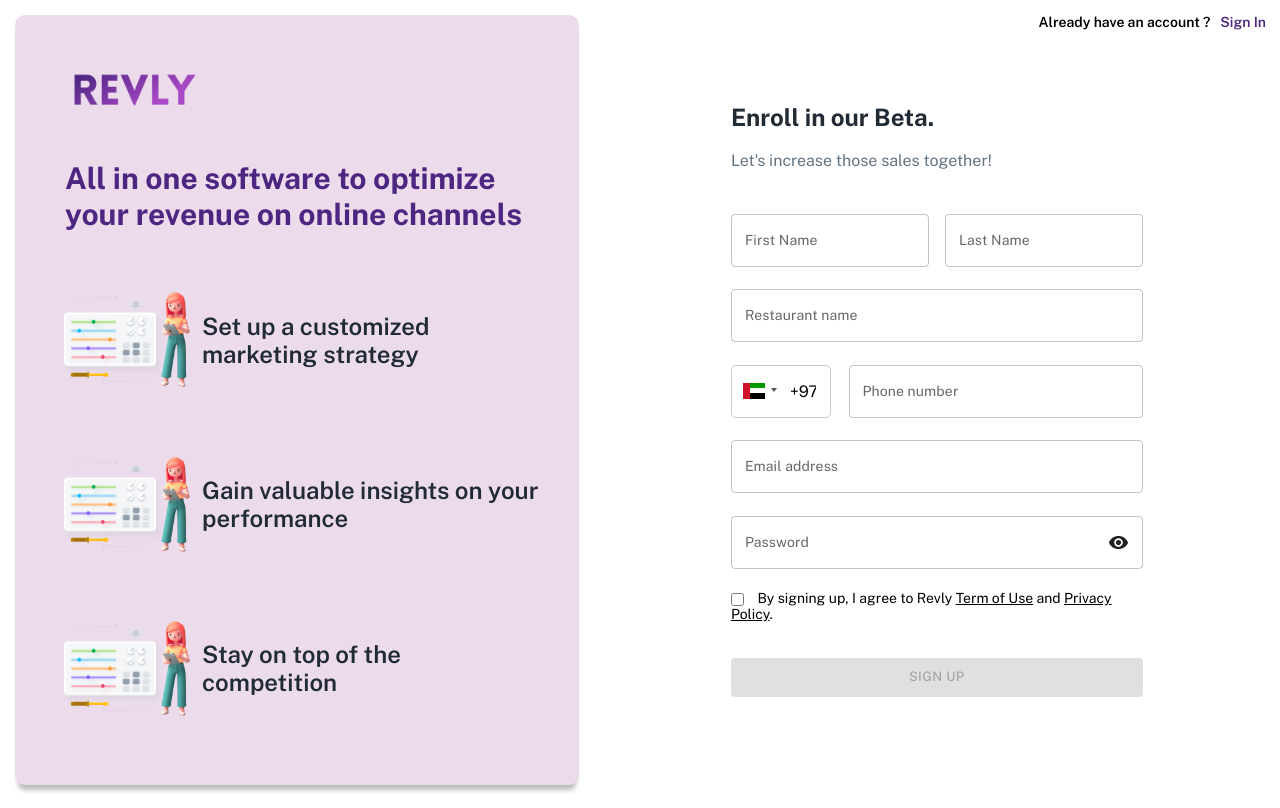
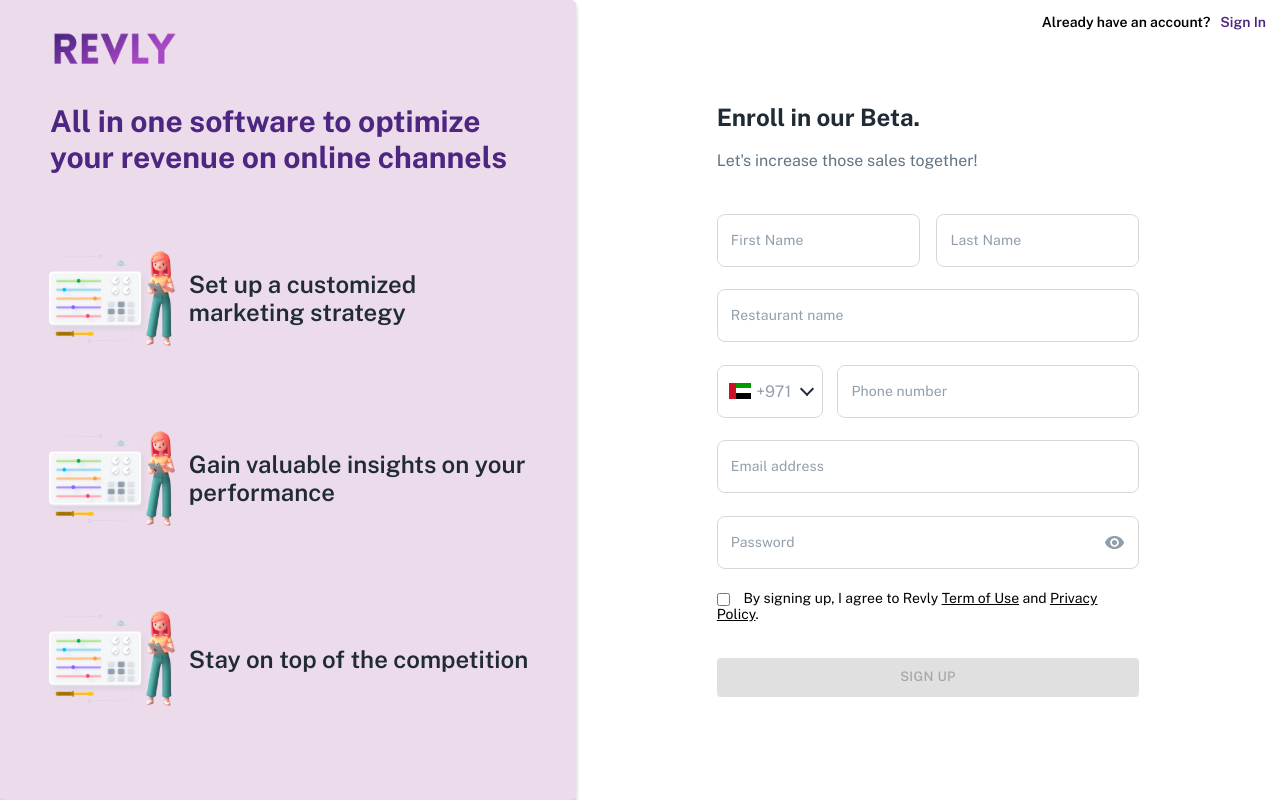
Before and after one commit to blkdot/revly-webapp, a React (Create React App) app: page /signup in a window 1280 px wide. Built offline with nearby package versions, Linux system fonts and the light colour scheme; no server answers.

Commit message:
signin and signup update

```diff
--- a/src/components/forms/authForm/signUpForm/SignUpForm.jsx
+++ b/src/components/forms/authForm/signUpForm/SignUpForm.jsx
@@ -85,9 +85,15 @@ const SignUpForm = (props) => {
         fullWidth
         InputProps={{
           endAdornment: showPassword ? (
-            <VisibilityOff onClick={() => setShowPassword(false)} style={{ cursor: 'pointer' }} />
+            <VisibilityOff
+              onClick={() => setShowPassword(false)}
+              style={{ cursor: 'pointer', color: '#919eab' }}
+            />
           ) : (
-            <Visibility onClick={() => setShowPassword(true)} style={{ cursor: 'pointer' }} />
+            <Visibility
+              onClick={() => setShowPassword(true)}
+              style={{ cursor: 'pointer', color: '#919eab' }}
+            />
           ),
         }}
       />
--- a/src/components/forms/authForm/signUpForm/SignUpForm.scss
+++ b/src/components/forms/authForm/signUpForm/SignUpForm.scss
@@ -32,17 +32,49 @@
 
         width: 40%;
         input {
-            width: 85%;
+            width: 88%;
             background-color: transparent;
             height: 3.8rem;
+            padding: 19px 14px 18.5px 3vw;
+            color: $color-input-border;
+            border-color: #919eab65;
+            border-radius: 8px;
             &:focus {
                 border: 1.5px solid $color-main;
                 box-shadow: none;
             }
+
+            @include breakpoint($breakpoint-xs, $breakpoint-md) {
+                width: 73%;
+                padding: 19px 14px 18.5px 59px;
+            }
         }
 
-        @include mobileBreakpoint {
-            width: 33%;
+        & .selected-flag {
+            width: 110px;
+
+            &:focus .arrow, .arrow {
+                left: 5.8vw;
+                top: 10%;
+                border: solid $color-second-third;
+                border-width: 0 2px 2px 0;
+                display: inline-block;
+                padding: 4px;
+                transform: rotate(45deg);
+                -webkit-transform: rotate(45deg);
+                transition: transform .2s;
+
+                &.up {
+                    transform: rotate(225deg);
+                    -webkit-transform: rotate(225deg);
+                    border-width: 0 2px 2px 0;
+                    top: 35%
+                }
+
+                @include breakpoint($breakpoint-xs, $breakpoint-md) {
+                    left: 13vw;
+                }
+            }
         }
     }
 
--- a/src/components/layout/authLayout/AuthLayout.jsx
+++ b/src/components/layout/authLayout/AuthLayout.jsx
@@ -12,7 +12,6 @@ const AuthLayout = () => (
         <img src="/images/cover.png" alt="cover" width="180" height="70" />
       </div>
       <div className="auth-layout__cover__center">
-        <div>
         <p className="auth-layout__cover__center__text">
           All in one software to optimize your revenue on online channels
         </p>
@@ -27,7 +26,6 @@ const AuthLayout = () => (
         <div className="auth-layout__cover__center-flex">
           <img src={cardImage} alt="card" />
           <p className="center-flex__text">Stay on top of the competition</p>
-          </div>
         </div>
       </div>
     </div>
--- a/src/components/layout/authLayout/AuthLayout.scss
+++ b/src/components/layout/authLayout/AuthLayout.scss
@@ -13,20 +13,22 @@
     width: 45%;
     background-color: $color-light;
     text-align: left;
-    margin: 15px;
-    border-radius: 10px;
-    box-shadow: 0 8px 5px -3px rgba(0, 0, 0, 0.271);
-    padding: 40px;
+    border-radius: 5px;
+    border-top-left-radius: 0;
+    box-shadow: 0 4px 4px 0px rgba(0, 0, 0, 0.25);
+    padding: 40px 40px 0 40px;
+    display: flex;
+    flex-direction: column;
+    justify-content: center;
     .auth-layout__cover__logo {
-        position: relative;
-        right: 10px;
+        position: absolute;
+        top: 1em;
+        left: 1.8em;
     }
 
     .auth-layout__cover__center {
-      display: flex;
-      align-items: center;
       text-align: left;
-      height: 85vh;
+      margin-top: 5vh;
       .auth-layout__cover__center__text {
         position: relative;
         left: 10px;
@@ -39,7 +41,7 @@
         display: flex;
         justify-content: space-between;
         align-items: center;
-        margin: 6.4vh 0;
+        margin-top: 4vh;
         .center-flex__icon {
           width: 50px;
           height: 100px;
@@ -50,6 +52,18 @@
           color: $color-second-third;
           width: 70%;
           text-align: left;
+        }
+      }
+    }
+
+    @media only screen and (min-height: 768px) and (max-height: $breakpoint-infinite) {
+      .auth-layout__cover__center {
+        margin: 0;
+        position: relative;
+        bottom: 0.8em;
+
+        .auth-layout__cover__center-flex {
+          margin-top: 4.8em;
         }
       }
     }
@@ -84,7 +98,7 @@
     }
   }
 
-  @include mobileBreakpoint {
+  @include breakpoint($breakpoint-xs, $breakpoint-md) {
     display: block;
 
     .auth-layout__cover {
--- a/src/kits/textfield/TextfieldKit.jsx
+++ b/src/kits/textfield/TextfieldKit.jsx
@@ -1,6 +1,14 @@
 import React from 'react';
 import { TextField } from '@mui/material';
 
-const TextfieldKit = (props) => <TextField {...props} />;
+const TextfieldKit = (props) => (
+  <TextField
+    sx={{
+      '& fieldset': { borderColor: '#919eab65', borderRadius: '8px' },
+      '& label': { color: '#919eab' },
+    }}
+    {...props}
+  />
+);
 
 export default TextfieldKit;
--- a/src/library.scss
+++ b/src/library.scss
@@ -9,6 +9,7 @@ $color-second: #704cfc4d;
 $color-third: #f0ecf4;
 $color-light: #ebdbeb;
 $color-second-third: #212B36;
+$color-input-border: #919eab;
 
 $color-border: #823aa8;
 
--- a/src/pages/signIn/SignIn.jsx
+++ b/src/pages/signIn/SignIn.jsx
@@ -63,7 +63,7 @@ const SignIn = () => {
   return (
     <div className="signin">
       <p className="signin__signup-text">
-        Don&apos;t have an account ? &nbsp; <Link to="/signup">Get Started</Link>
+        Don&apos;t have an account? &nbsp; <Link to="/signup">Get Started</Link>
       </p>
       <AuthForm
         onChangeEmail={handleChange('email')}
--- a/src/pages/signUp/SignUp.jsx
+++ b/src/pages/signUp/SignUp.jsx
@@ -74,7 +74,7 @@ const SignUp = () => {
   return (
     <div className="signup">
       <p className="signup__signin-text">
-        Already have an account ? &nbsp; <Link to="/">Sign In</Link>
+        Already have an account? &nbsp; <Link to="/">Sign In</Link>
       </p>
       <SignUpForm
         onChangeEmail={handleChange('email')}
```
Lines whose indentation alone changed are shown as unchanged.
